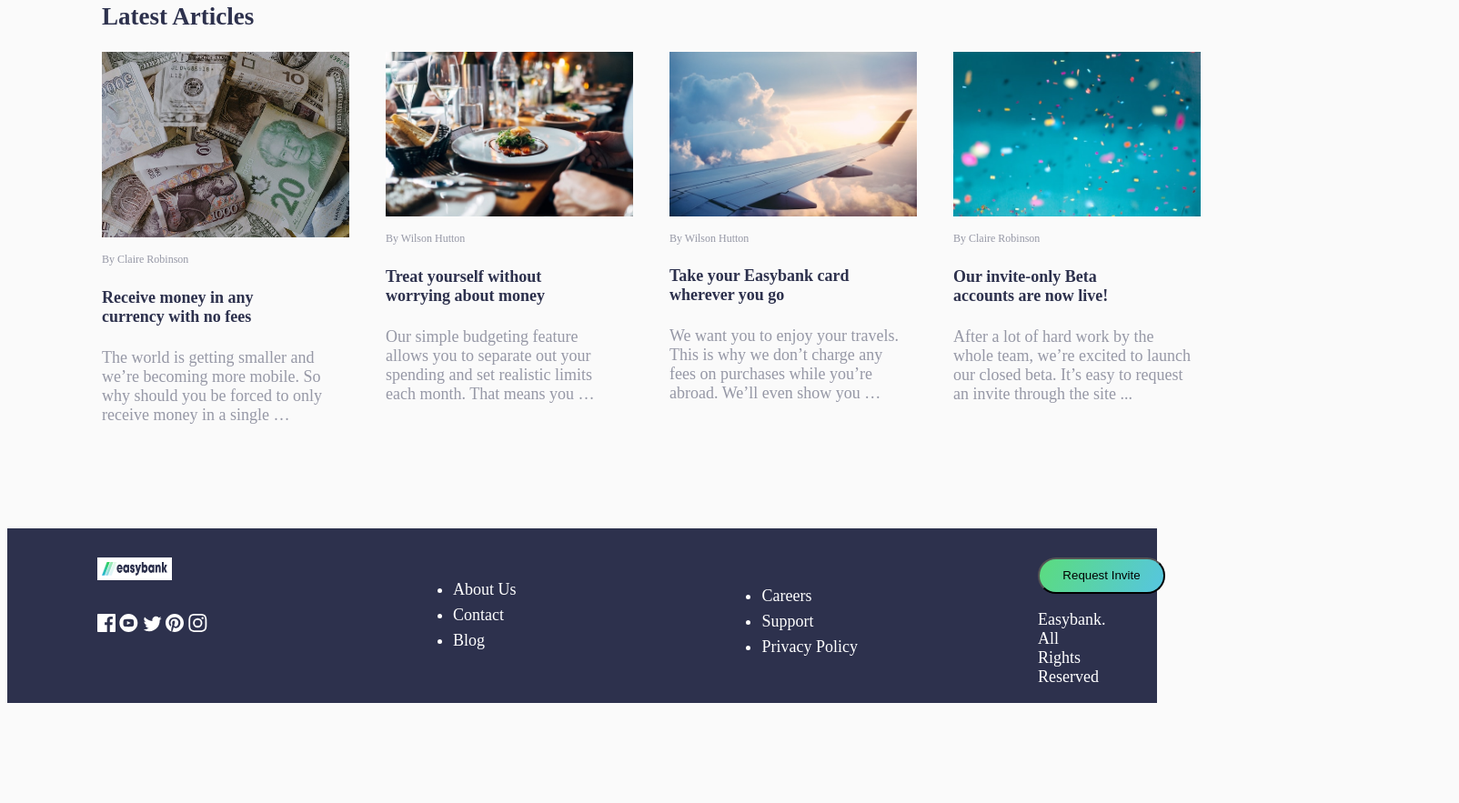
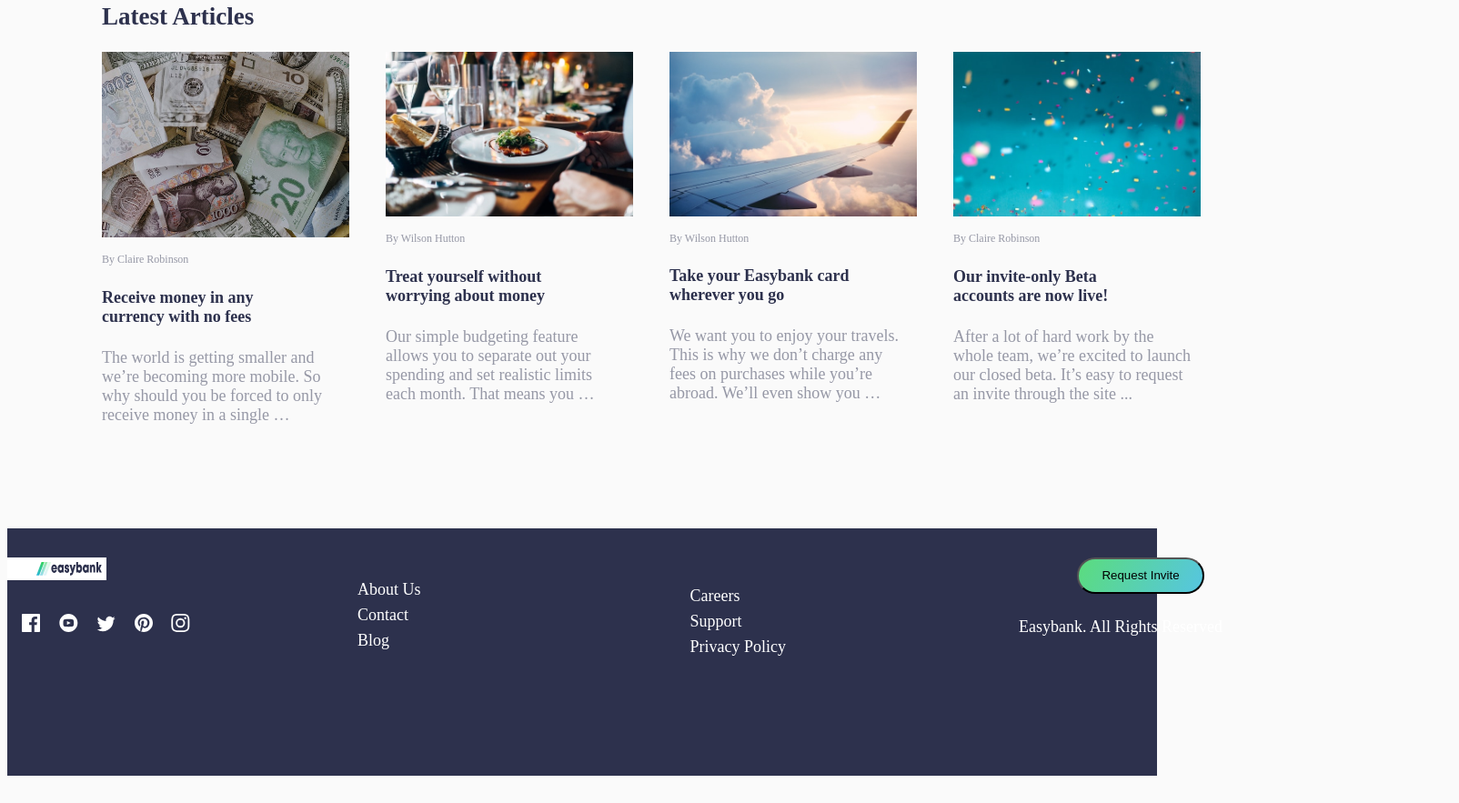
Before and after one commit to Edoscoba/Easy-bank-landing-page, a plain HTML site: page index.html in a window 1280 px wide. Shown: the part 1412-2295 px from the top of the page at 91% size, 1604 px wide, since content can reach past the window. Before the commit the page ends 2193 px from the top, so only its background shows below. Drawn offline with Linux system fonts and the light colour scheme.

```diff
--- a/index.html
+++ b/index.html
@@ -18,7 +18,7 @@
                 <li>blog</li>
                 <li>careers</li>
             </ul>
-            <button class="invite-btn">Request Invite</button>
+            <button class="invite-btn" onclick="alert('invite accepted')">Request Invite</button>
         </header>
         <main>
             <section class="section-one">
@@ -26,7 +26,7 @@
                     <h1  class="h-tag">Next generation <br> digital banking</h1>
                     <div class="text">Take your financial life online. Your Easybank account <br> will be a one-stop-shop
                         for spending, saving,<br> budgeting, investing, and much more. <br><br>
-                        <button type="submit" class="request-invite-btn">Request Invite</button>
+                        <button class="invite-btn" onclick="alert('invite accepted')">Request Invite</button>
                     </div>
 
                 </div>
@@ -128,7 +128,7 @@
                 </div>
                 </div>
 
-                <div >
+                <div class="about">
                     <ul>
                         <li class="Contact">About Us </li>
 
@@ -145,10 +145,11 @@
                     </ul>
                 </div>
                 <div class="right-reserv">
-                    <button class="request-invite-btn" type="submit">Request Invite</button>
+            <button class="invite-btn" onclick="alert('invite accepted')">Request Invite</button>
 
-                 <p class="Reserved">Easybank. All Rights Reserved</p>
+
                 </div>
+                <p class="Reserved">Easybank. All Rights Reserved</p>
             </div>
         </footer>
 
--- a/style.css
+++ b/style.css
@@ -21,7 +21,9 @@ justify-content: center;
     padding: 5px;
 width: 4.5rem;
 height: 15px;
+padding-left: 2rem;
 background-color: white;
+background
 }
 .container{
    margin-left: 4rem;
@@ -115,8 +117,8 @@ background-color: white;
     background-color:  hsl(233, 26%, 24%);
     color:  hsl(0, 0%, 100%);
     display: flex;
-    justify-content: space-around;
-    height: 20vh;
+
+    height: 30vh;
 
 }
 
@@ -135,6 +137,7 @@ li {
 .request-invite-btn {
     width: 140px;
     height: 40px;
+    padding-right: 4rem;
     border-radius: 50px;
     background: linear-gradient(117deg, hsl(136, 65%, 61%)0%,hsl(192, 70%, 61%)100%)
 }
@@ -143,10 +146,18 @@ li {
 }
 .media {
     margin-top: 2rem;
+    padding-left: 1rem;
 }
 .Contact {
     padding-top: 7px;
+    padding-left: 7rem;
 }
 .Reserved {
-   padding-right: 4rem;
+    padding-left: 5rem;
+    position: relative;
+    top: 3rem;
+    left: 9rem;
 }
+ul {
+    list-style-type: none;
+}
```
